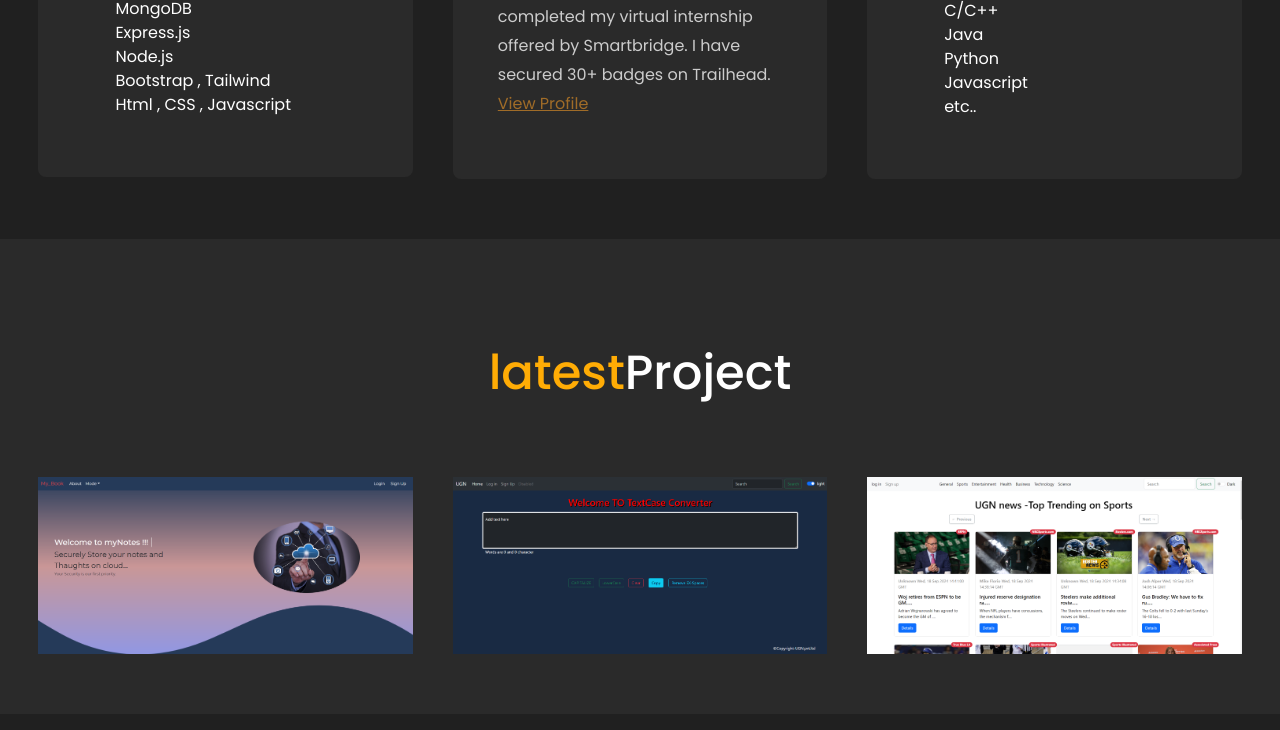
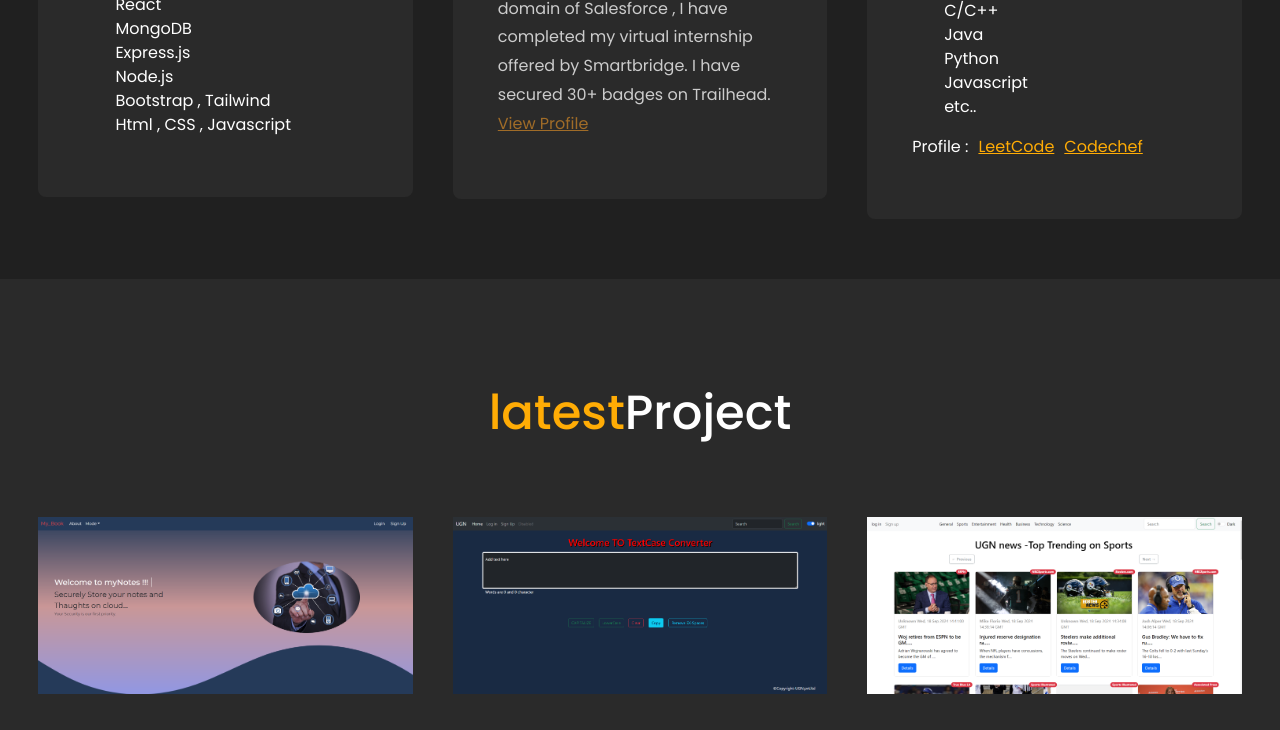
Before and after one commit to nakadeuttam/My-portfolio, a plain HTML site: page index.html in a window 1280 px wide. Shown: the part 2081-2811 px from the top of the page. Drawn offline with nearby package versions, Linux system fonts and the light colour scheme.

Commit message:
Added few details.

```diff
--- a/index.html
+++ b/index.html
@@ -160,6 +160,11 @@
 				<li>Javascript</li>
 				<li>etc..</li>
 			</ul>
+			<ul style="display:flex; padding-left:0px">
+				<li>Profile :</li>
+				<li style="padding-left:10px"><a href="https://leetcode.com/u/UN-Target_10/" target="_blank">LeetCode</a></li>
+				<li style="padding-left:10px"><a href="https://www.codechef.com/users/nakadeuttam" target="_blank">Codechef</a></li>
+			</ul>
 			</p>
 
 		</div>
```
